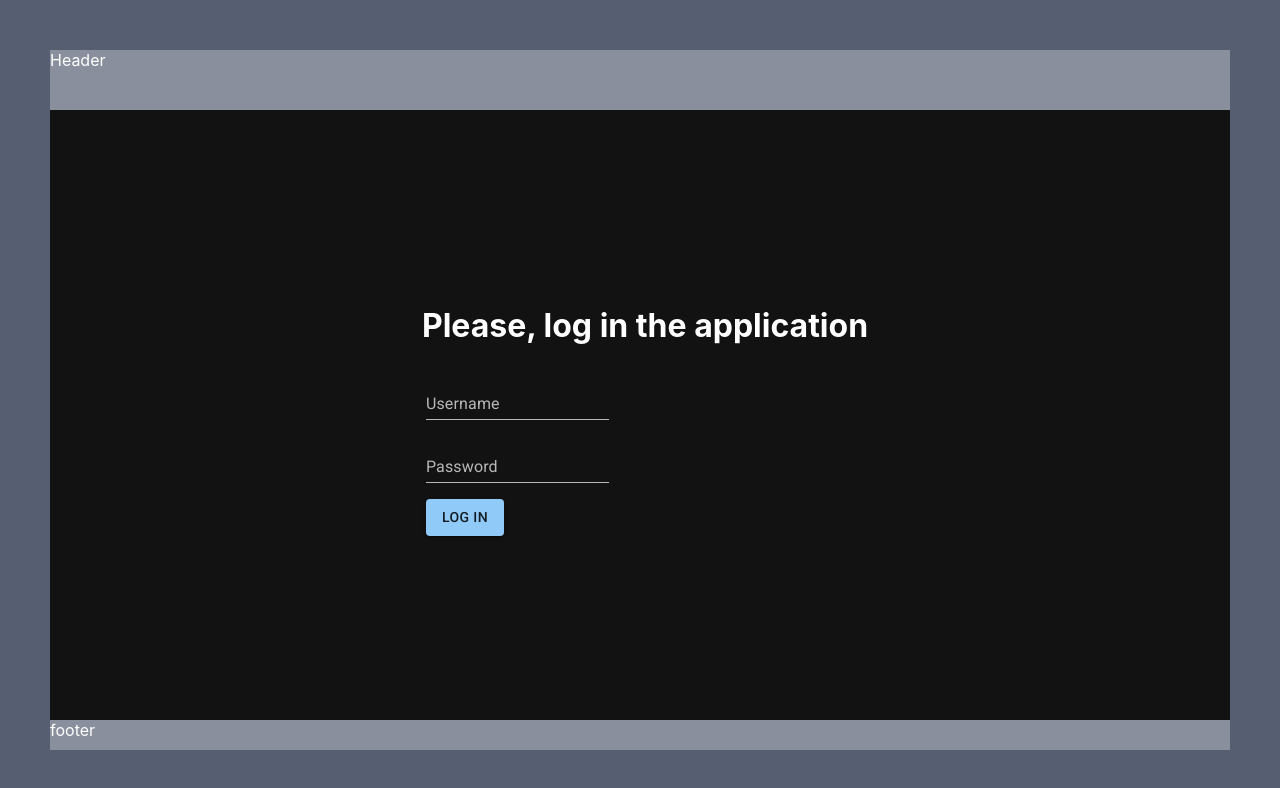
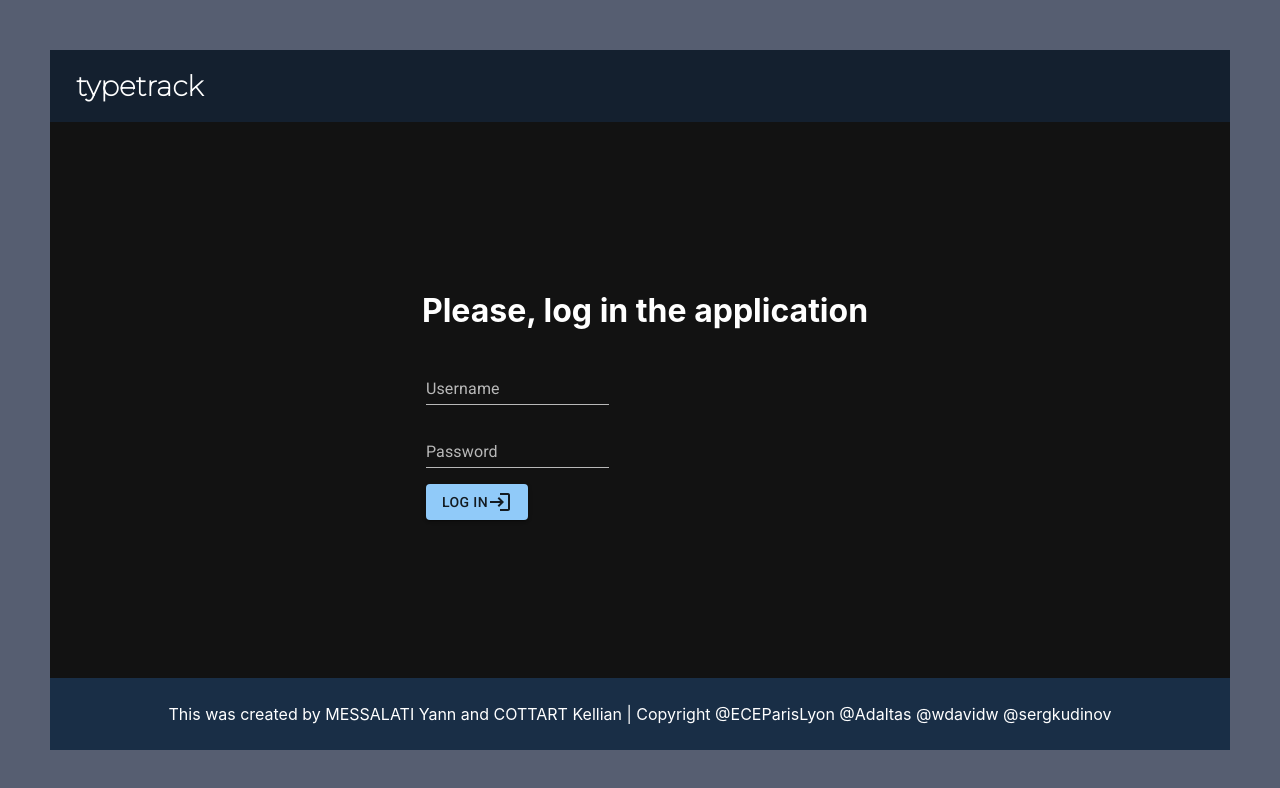
Before and after one commit to kellianoy/weblabs, a React (Create React App) app in the folder front-end/: page / in a window 1280 px wide. Shown: the top 788 px of the page. Built offline with nearby package versions, Linux system fonts and the light colour scheme.

Commit message:
feat: updated design because my life is meaningless

```diff
--- a/front-end/src/Channel.js
+++ b/front-end/src/Channel.js
@@ -12,12 +12,16 @@ import List from './channel/List'
 
 const useStyles = (theme) => ({
   root: {
+    flex: '1 1 auto',
     height: '100%',
-    flex: '1 1 auto',
-    display: 'flex',
-    flexDirection: 'column',
-    position: 'relative',
-    overflowX: 'auto',
+    overflow: 'auto',
+    paddingLeft: '5px',
+    backgroundColor: '#373737',
+    boxShadow: "rgba(60, 64, 67, 0.3) 0px 1px 2px 0px, rgba(60, 64, 67, 0.15) 0px 1px 3px 1px",
+    // backgroundColor: '#66728E',
+    ':hover': {
+      backgroundColor: 'rgba(96,96,96,0.4)',
+    }
   },
   fab: {
     position: 'absolute !important',
--- a/front-end/src/Footer.js
+++ b/front-end/src/Footer.js
@@ -1,18 +1,22 @@
-
-/** @jsxImportSource @emotion/react */
+/** @jsxRuntime classic */
+/** @jsx jsx */
+import { jsx, css } from "@emotion/react";
 
 const styles = {
-  footer: {
-    height: '30px',
-    backgroundColor: 'rgba(255,255,255,.3)',
-    flexShrink: 0,
-  },
+    footer: {
+        backgroundColor: '#192E46',
+        flexShrink: 0,
+        padding: "10px",
+        textAlign: "center",
+    }
 }
 
-export default function Footer() {
-  return (
-    <footer style={styles.footer}>
-      footer
-    </footer>
-  );
+function Footer() {
+    return (
+        <footer className="App-footer" style={styles.footer}>
+            <p>This was created by MESSALATI Yann and COTTART Kellian | Copyright @ECEParisLyon @Adaltas @wdavidw @sergkudinov</p>
+        </footer>
+    );
 }
+
+export default Footer
--- a/front-end/src/Header.js
+++ b/front-end/src/Header.js
@@ -1,24 +1,27 @@
-
-/** @jsxImportSource @emotion/react */
+/** @jsxRuntime classic */
+/** @jsx jsx */
+import { jsx, css } from "@emotion/react";
 
 const styles = {
-  header: {
-    height: '60px',
-    backgroundColor: 'rgba(255,255,255,.3)',
-    flexShrink: 0,
-  },
-  headerLogIn: {
-    backgroundColor: 'red',
-  },
-  headerLogOut: {
-    backgroundColor: 'blue',
-  },
+    header: {
+      backgroundColor: '#14202F',
+      flexShrink: 0,
+    },
+    typetrack: {
+      textAlign: "left",
+      fontSize: "28px",
+      fontFamily: "Montserrat, sans-serif",
+      marginLeft: "26px",
+    }
 }
 
-export default function Header() {
+function Header() {
   return (
-    <header css={styles.header}>
-      Header
+    <header className="App-header" css={styles.header}>
+      <link href="https://fonts.googleapis.com/css?family=Montserrat:100" rel="stylesheet"></link>
+      <h1 css={styles.typetrack}>typetrack</h1>
     </header>
   );
 }
+
+export default Header
--- a/front-end/src/Login.js
+++ b/front-end/src/Login.js
@@ -4,6 +4,7 @@
 import { useTheme } from '@mui/styles';
 
 import {Button, TextField} from '@mui/material';
+import LoginIcon from '@mui/icons-material/Login';
 
 const useStyles = (theme) => ({
   root: {
@@ -41,13 +42,12 @@ export default function Login({
         <fieldset>
           <TextField id="password" label="Password" color="secondary" variant="standard" type="password"/>
         </fieldset>
-
         <fieldset>
           <Button variant="contained" color="primary" onClick={ (e) => {
               e.stopPropagation()
               onUser({username: 'david'})
             }}>
-            Log In
+            Log In <LoginIcon/>
           </Button>
         </fieldset>
       </div>
--- a/front-end/src/responsiveDrawer.js
+++ b/front-end/src/responsiveDrawer.js
@@ -35,6 +35,7 @@ const styles = {
         xs: 'block',
         sm: 'none' },
       '& .MuiDrawer-paper': {
+
         width: 200,
         position: "absolute",
         boxSizing: 'border-box'
@@ -75,9 +76,7 @@ const styles = {
       <><div css={styles.menu}>
         <IconButton color="inherit" aria-label="open drawer" edge="start" onClick={handleDrawerToggle} sx={{ ml: 'auto', display: { sm: 'none', xs: 'block' } }}>
           <MenuIcon />
-        </IconButton>
-      </div>
-
+        </IconButton></div>
       <Drawer variant="temporary" open={mobileOpen} onClose={handleDrawerToggle} ModalProps={{ keepMounted: true, }} sx={styles.littleDrawer}>
         {myChannels}
       </Drawer>
```
